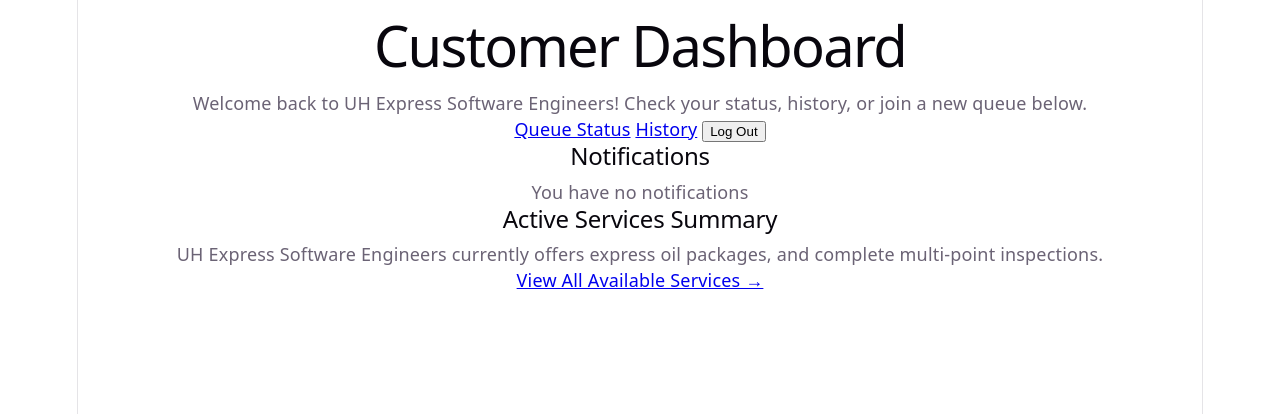
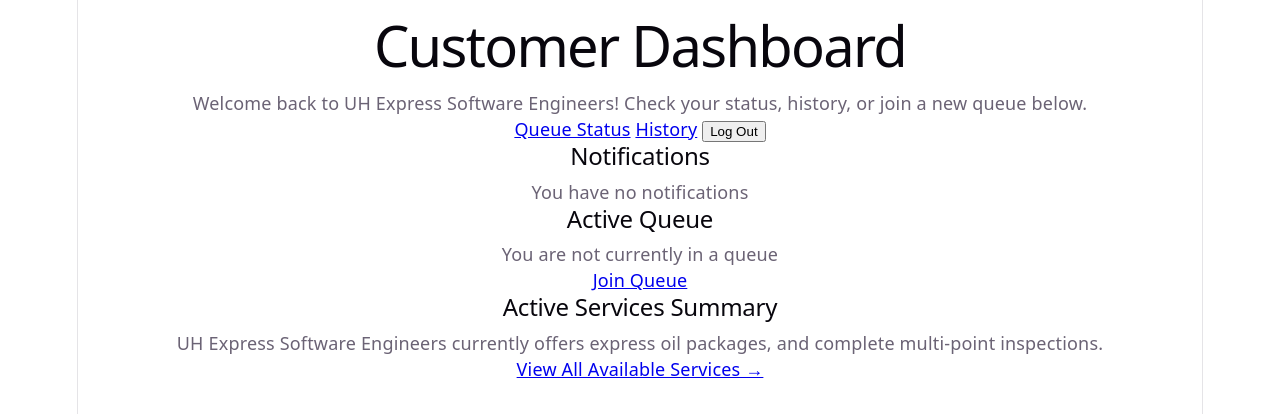
Before and after one commit to Irving13-97/QueueSmart-Project, a React (Vite) app: page /user-dashboard in a window 1280 px wide. Shown: the top 414 px of the page. Built offline with nearby package versions, Linux system fonts and the light colour scheme.

Commit message:
Changes on user side

```diff
--- a/src/pages/Login.jsx
+++ b/src/pages/Login.jsx
@@ -21,6 +21,11 @@ export default function Login() {
       return;
     }
 
+    if (!email.includes('@')){
+      setError('Please enter a valid email.');
+      return;
+    }
+
     // Mock role-based routing: only emails on the admin list go to admin
     if (adminEmails.includes(email.toLowerCase())) {
       navigate('/admin-dashboard');
@@ -40,7 +45,7 @@ export default function Login() {
         <div className="input-group">
           <label>Email: </label>
           <input
-            type="text"
+            type="email"
             value={email}
             onChange={(e) => setEmail(e.target.value)}
           />
--- a/src/pages/Register.jsx
+++ b/src/pages/Register.jsx
@@ -17,6 +17,12 @@ export default function Register() {
       setError('All fields are required.');
       return;
     }
+
+    if (!email.includes('@')){
+      setError('Please enter a valid email.');
+      return;
+    }
+
 
     if (password.length < 6) {
       setError('Password must be at least 6 characters.');
@@ -51,7 +57,7 @@ export default function Register() {
         <div className="input-group">
           <label>Email: </label>
           <input
-            type="text"
+            type="email"
             value={email}
             onChange={(e) => setEmail(e.target.value)}
             placeholder="user@example.com"
--- a/src/pages/UserDashboard.jsx
+++ b/src/pages/UserDashboard.jsx
@@ -5,10 +5,19 @@ import '../App.css';
 
 export default function UserDashboard() {
   const [notifications] = useState(() => getNotifications());
+  const [activeQueue, setActiveQueue] = useState(() => {
+    const saved = localStorage.getItem('queuesmart_active_queue');
+    return saved ? JSON.parse(saved) : null;
+  });
+
   const navigate = useNavigate();
 
   const handleLogout = () => {
     navigate('/');
+  };
+  const handleLeaveQueue = () => {
+    localStorage.removeItem('queuesmart_active_queue');
+    setActiveQueue(null);
   };
 
   return (
@@ -35,6 +44,26 @@ export default function UserDashboard() {
       </div>
 
       <div>
+        <h2>Active Queue</h2>
+        {activeQueue ? (
+          <div className="service-card">
+          <h3>{activeQueue.serviceName}</h3>
+          <p>Postion: #{activeQueue.position}</p>
+          <p>Estimate Wait: {activeQueue.waitTime}</p>
+          <Link to="/queue-status">View Queue Status</Link>
+          <button onClick={handleLeaveQueue}>Leave Queue</button>
+          </div>
+        ) : (
+          <div>
+            <p>You are not currently in a queue</p>
+            <Link to="/join-queue">Join Queue</Link>
+          </div>
+        )}
+
+
+      </div>
+
+      <div>
         <h2>Active Services Summary</h2>
         <p>
           UH Express Software Engineers currently offers express oil
```
